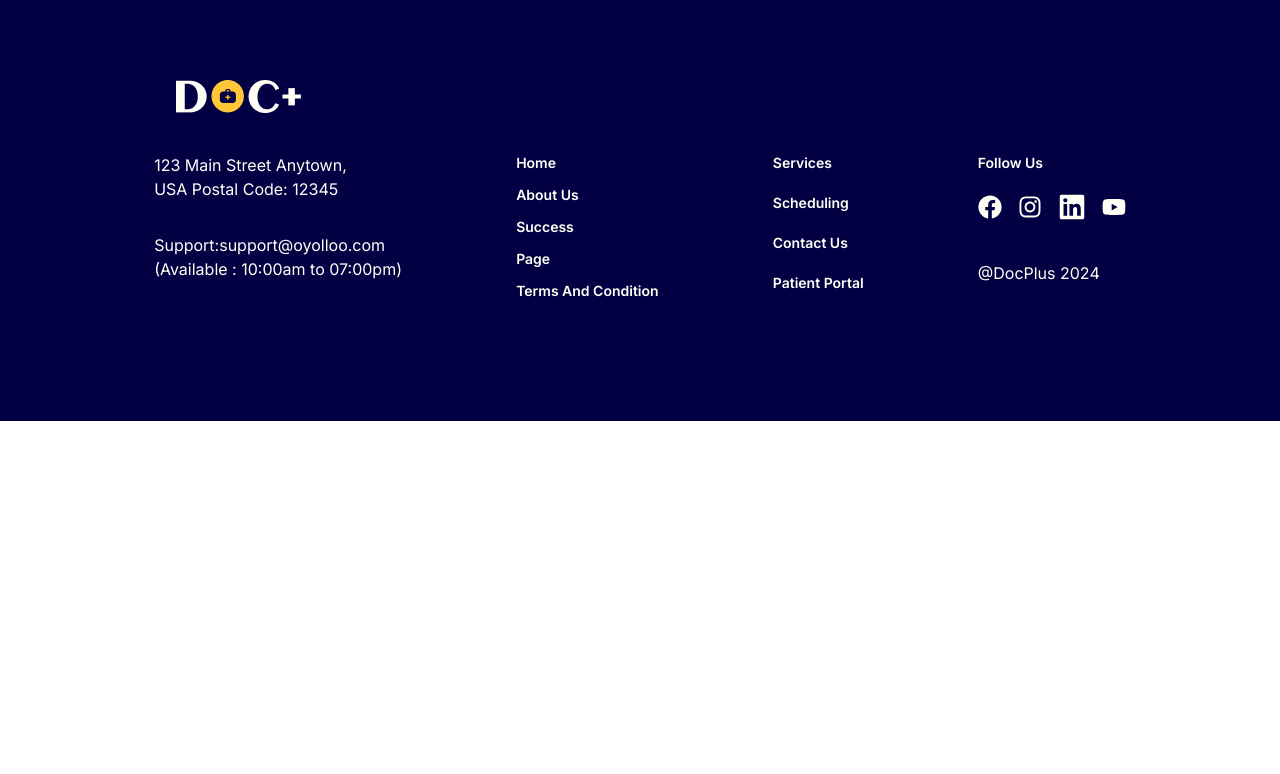
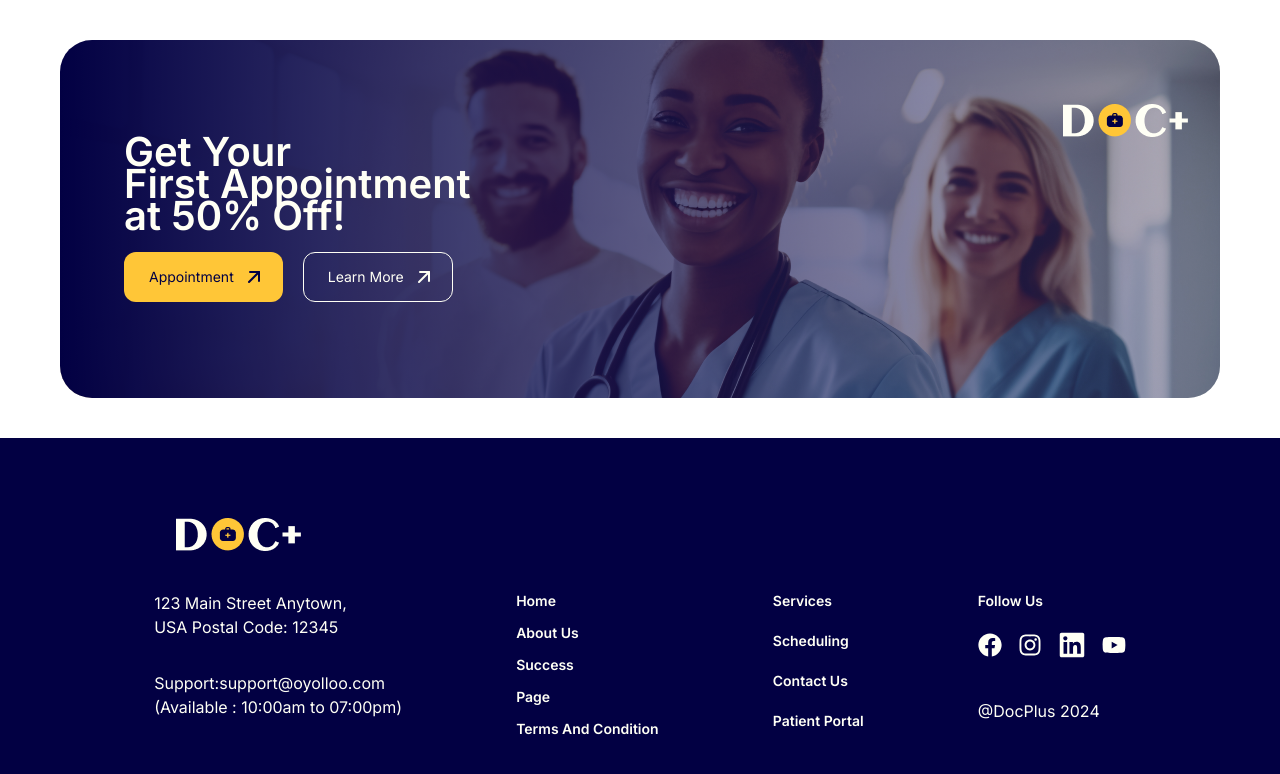
Before and after one commit to Faey2023/healthcare-dc, a React (Vite) app: page / in a window 1280 px wide. Shown: the top 774 px of the page. Built offline with nearby package versions, Linux system fonts and the light colour scheme.

Commit message:
appointment section added

```diff
--- a/src/Layout/Home.jsx
+++ b/src/Layout/Home.jsx
@@ -1,8 +1,12 @@
+import Appointment from "../components/Appointment";
 import Footer from "../components/Footer";
 
 const Home = () => {
   return (
-    <div>
+    <div className="space-y-10">
+      <div className=" max-w-[1160px] mx-auto">
+        <Appointment />
+      </div>
       <Footer />
     </div>
   );
--- /dev/null
+++ b/src/assets/style/style.css
@@ -0,0 +1,3 @@
+.gradient-overlay {
+  background: linear-gradient(to right, rgba(2, 0, 67, 1), rgba(2, 0, 67, 0.3));
+}
--- /dev/null
+++ b/src/components/Appointment.jsx
@@ -0,0 +1,39 @@
+import bgImg from "../assets/Images/Rectangle 32.png";
+import logo from "../assets/Images/logo light.png";
+import "../assets/style/style.css";
+import { TbArrowUpRight } from "react-icons/tb";
+
+const Appointment = () => {
+  return (
+    <div className="relative max-h-[470px] mt-10 text-primary-white">
+      <img
+        src={bgImg}
+        alt="Background Image"
+        className="absolute h-full w-full object-cover rounded-[32px]"
+      />
+      <div className="absolute h-full w-full gradient-overlay rounded-[32px]" />
+      <div className="relative">
+        <img
+          className="absolute right-8 top-10 md:top-16"
+          src={logo}
+          alt="logo-light"
+        />
+      </div>
+      <div className="relative px-5 md:px-16 py-24">
+        <h1 className="text-2xl md:text-[40px] font-semibold">
+          Get Your <br /> First Appointment <br /> at 50% Off!
+        </h1>
+        <div className="mt-5 flex gap-5 text-xs sm:text-sm">
+          <button className="inline-flex items-center gap-2 rounded-xl bg-primary-yellow px-2 py-1 sm:py-3 sm:pr-4 sm:pl-6 text-primary-navy border border-transparent hover:border-primary-white hover:text-primary-white hover:bg-transparent">
+            Appointment <TbArrowUpRight className="w-6 h-6" />
+          </button>
+          <button className="inline-flex items-center gap-2 rounded-xl border border-primary-white px-2 py-1 sm:py-3 sm:pr-4 sm:pl-6 text-primary-white hover:text-primary-navy hover:bg-primary-yellow hover:border-none">
+            Learn More <TbArrowUpRight className="w-6 h-6" />
+          </button>
+        </div>
+      </div>
+    </div>
+  );
+};
+
+export default Appointment;
```
